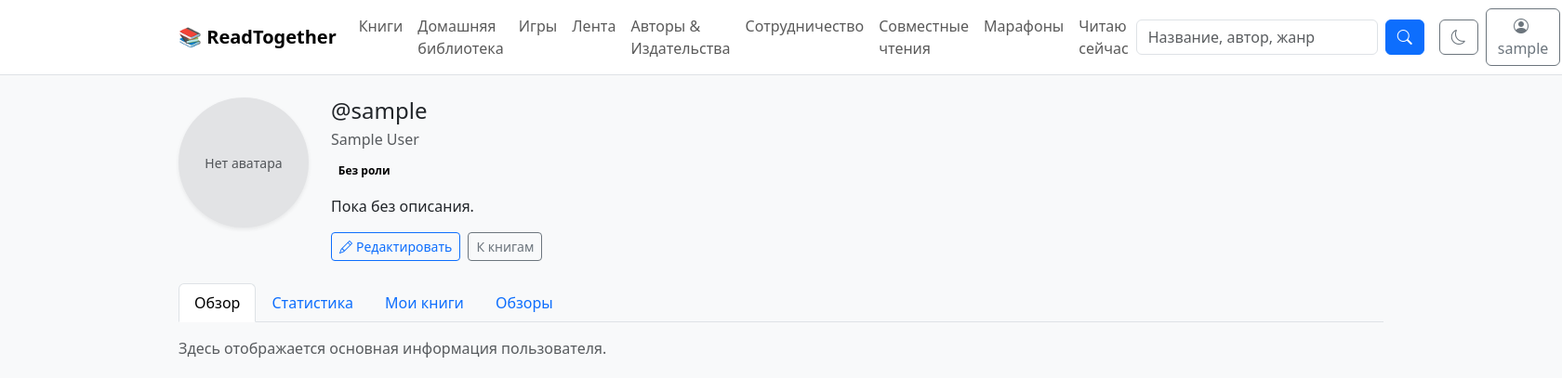
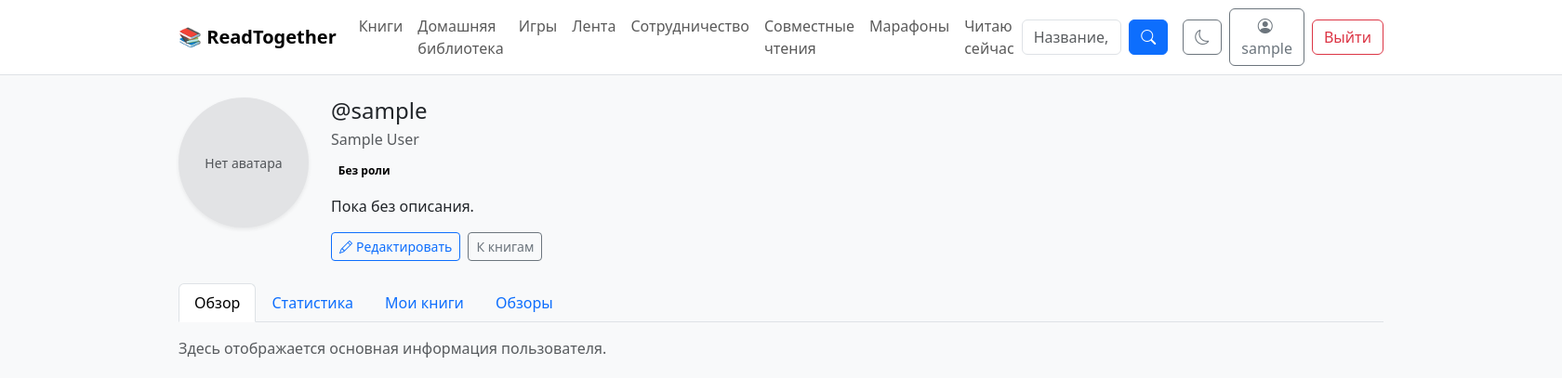
Before and after one commit to OlgaKuznetsova03/Mybooks_server, a Django app: page /accounts/me/ in a window 1680 px wide; the page is wider, and only the part inside the window is pictured. Shown: the top 407 px of that part at 93% size. Run offline with Django 4.2, Linux system fonts and the light colour scheme; the visitor is signed in with stand-in values (Sample User, id 1); data comes from the database, SQL or seed files in the repository; data that the repository does not hold is empty.

Commit message:
марафоны2

```diff
--- a/templates/base.html
+++ b/templates/base.html
@@ -11,7 +11,7 @@
   <link href="https://cdn.jsdelivr.net/npm/bootstrap-icons@1.11.3/font/bootstrap-icons.css" rel="stylesheet">
 
   <!-- Brand styles -->
-  <link href="{% static 'styles.css' %}" rel="stylesheet">
+  <link href="{% static 'books/styles.css' %}" rel="stylesheet">
   {% block extra_css %}{% endblock %}
 </head>
 <body class="bg-light">
@@ -28,7 +28,6 @@
         {% endif %}
         <li class="nav-item"><a class="nav-link" href="{% url 'games:index' %}">Игры</a></li>
         <li class="nav-item"><a class="nav-link" href="{% url 'reading_feed' %}">Лента</a></li>
-        <li class="nav-item"><a class="nav-link" href="/partners/">Авторы & Издательства</a></li>
         <li class="nav-item"><a class="nav-link" href="{% url 'collaborations:offer_list' %}">Сотрудничество</a></li>
         <li class="nav-item"><a class="nav-link" href="{% url 'reading_clubs:list' %}">Совместные чтения</a></li>
         <li class="nav-item"><a class="nav-link" href="{% url 'reading_marathons:list' %}">Марафоны</a></li>
```
